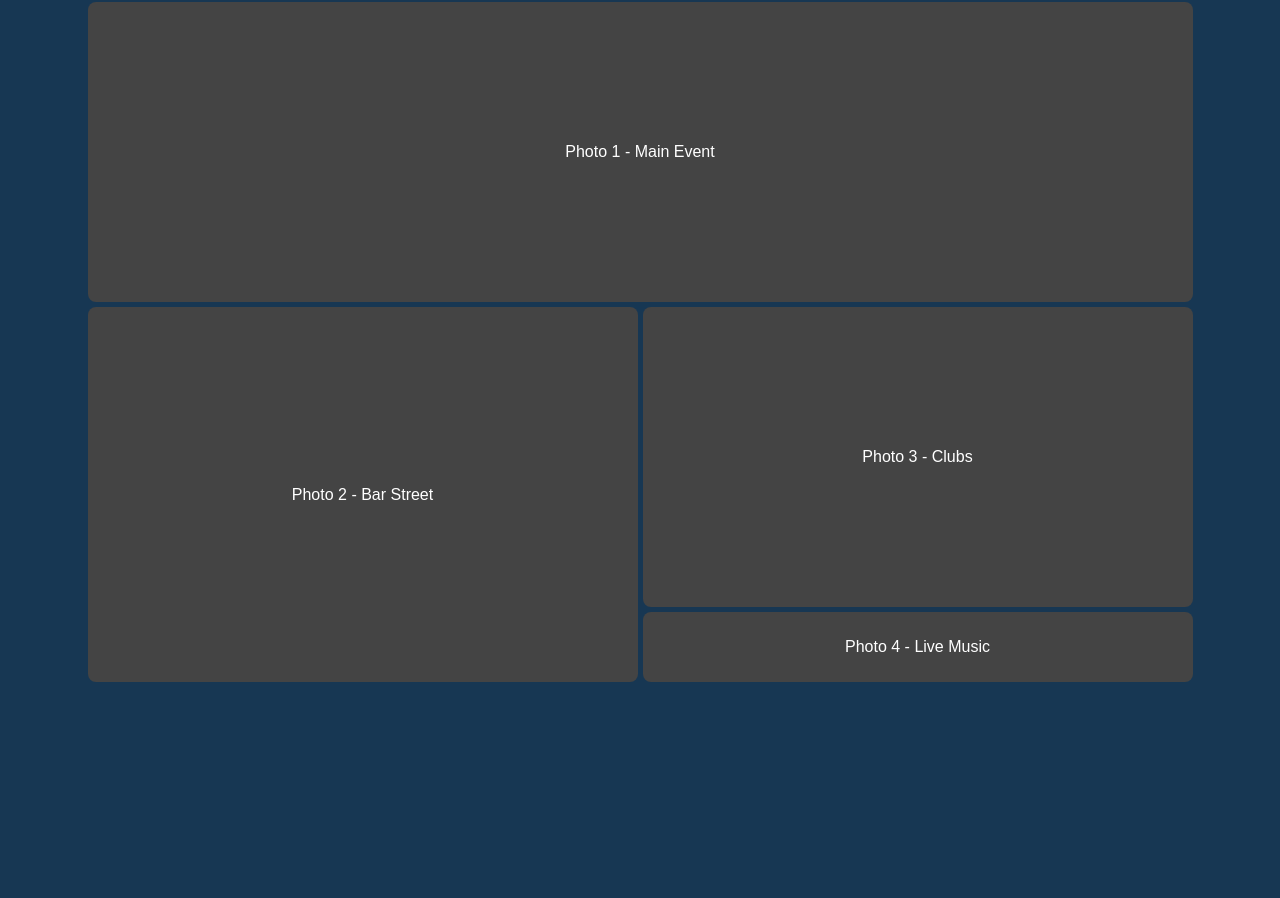
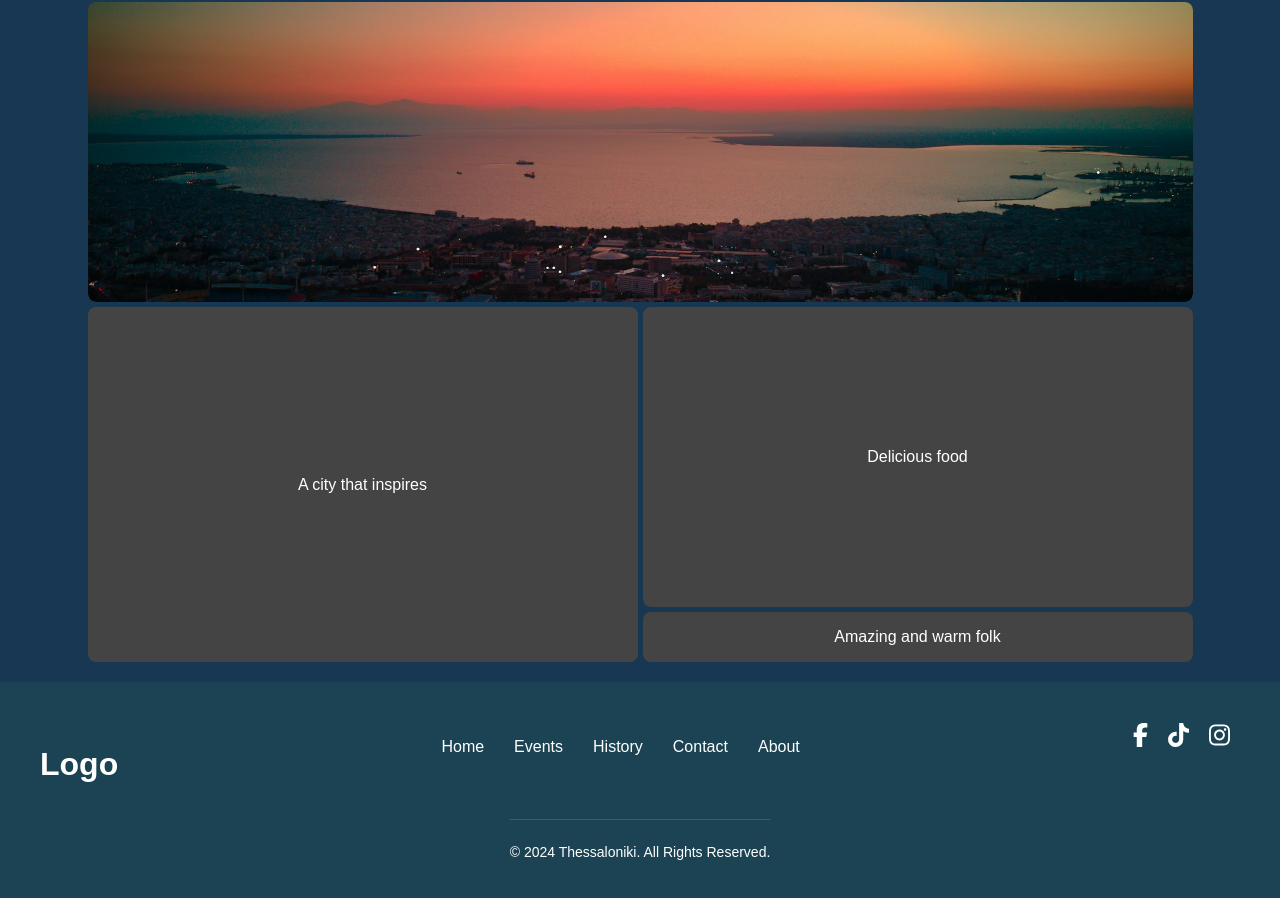
Before and after one commit to andreasgiannoudis/thessaloniki, a React (Vite) app: page / in a window 1280 px wide. Shown: the part 818-1716 px from the top of the page. Before the commit the page ends 1520 px from the top, so only its background shows below. Built offline with nearby package versions, Linux system fonts and the light colour scheme.

Commit message:
added footer and styled the nightlifeinfo

```diff
--- a/package.json
+++ b/package.json
@@ -10,6 +10,8 @@
     "preview": "vite preview"
   },
   "dependencies": {
+    "@fortawesome/free-brands-svg-icons": "^6.6.0",
+    "@fortawesome/react-fontawesome": "^0.2.2",
     "react": "^18.3.1",
     "react-dom": "^18.3.1",
     "react-slick": "^0.30.2",
--- a/src/App.jsx
+++ b/src/App.jsx
@@ -2,6 +2,7 @@ import './App.scss'
 import Header from './components/Header/Header'
 import HeroSection from './components/HeroSection/HeroSection'
 import NightLifeInfo from './components/NightLifeInfo/NightLifeInfo'
+import Footer from './components/Footer/Footer'
 
 function App() {
 
@@ -10,6 +11,7 @@ function App() {
       <Header />
       <HeroSection />
       <NightLifeInfo />
+      <Footer />
     </>
   )
 }
--- a/src/App.scss
+++ b/src/App.scss
@@ -3,3 +3,4 @@
 @import "./components/Header/header";
 @import "./components/HeroSection/heroSection";
 @import "./components/NightLifeInfo/nightLifeInfo";
+@import "./components/Footer/footer";
--- /dev/null
+++ b/src/components/Footer/Footer.jsx
@@ -0,0 +1,40 @@
+import React from 'react';
+import { FontAwesomeIcon } from '@fortawesome/react-fontawesome';
+import { faFacebookF, faTiktok, faInstagram } from '@fortawesome/free-brands-svg-icons';
+
+function Footer() {
+  return (
+    <footer className="footer">
+      <div className="footer-container">
+        <div className="footer-logo">
+          <h2>Logo</h2>
+        </div>
+        <div className="footer-links">
+          <ul>
+            <li><a href="#home">Home</a></li>
+            <li><a href="#about">Events</a></li>
+            <li><a href="#services">History</a></li>
+            <li><a href="#contact">Contact</a></li>
+            <li><a href="#contact">About</a></li>
+          </ul>
+        </div>
+        <div className="footer-social">
+          <a href="https://facebook.com" target="_blank" rel="noreferrer">
+            <FontAwesomeIcon icon={faFacebookF} />
+          </a>
+          <a href="https://tiktok.com" target="_blank" rel="noreferrer">
+            <FontAwesomeIcon icon={faTiktok} />
+          </a>
+          <a href="https://instagram.com" target="_blank" rel="noreferrer">
+            <FontAwesomeIcon icon={faInstagram} />
+          </a>
+        </div>
+      </div>
+      <div className="footer-bottom">
+        <p>&copy; 2024 Thessaloniki. All Rights Reserved.</p>
+      </div>
+    </footer>
+  );
+}
+
+export default Footer;
--- /dev/null
+++ b/src/components/Footer/_footer.scss
@@ -0,0 +1,80 @@
+.footer {
+    background-color: $footer-bg-color;
+    color: #fff;
+    padding: 40px 20px;
+    display: flex;
+    flex-direction: column;
+    justify-content: center;
+    align-items: center;
+
+    .footer-container {
+      display: flex;
+      justify-content: space-between;
+      width: 100%;
+      max-width: 1200px;
+      margin-bottom: 20px;
+
+      @media (max-width: 768px) {
+        flex-direction: column;
+        align-items: center;
+      }
+    }
+
+    .footer-logo {
+      font-size: 24px;
+      font-weight: bold;
+    }
+
+    .footer-links {
+      ul {
+        list-style: none;
+        padding: 0;
+        display: flex;
+
+        @media (max-width: 768px) {
+          margin: 20px 0;
+        }
+
+        li {
+          margin: 0 15px;
+
+          a {
+            color: #fff;
+            text-decoration: none;
+            font-size: 16px;
+
+            &:hover {
+              text-decoration: underline;
+            }
+          }
+        }
+      }
+    }
+
+    .footer-social {
+      a {
+        color: #fff;
+        margin: 0 10px;
+        font-size: 24px;
+
+        &:hover {
+          color: $secondary-color;
+        }
+      }
+
+      @media (max-width: 768px) {
+        margin-bottom: 20px;
+      }
+    }
+
+    .footer-bottom {
+      text-align: center;
+      font-size: 14px;
+      padding-top: 10px;
+      border-top: 1px solid #555;
+
+      @media (max-width: 768px) {
+        font-size: 12px;
+      }
+    }
+  }
--- a/src/components/NightLifeInfo/NightLifeInfo.jsx
+++ b/src/components/NightLifeInfo/NightLifeInfo.jsx
@@ -1,20 +1,22 @@
 import React from 'react';
+import sunset from '/src/assets/img/sunset.jpg';
+
 
 function NightLifeInfo() {
   return (
     <div className="nightlife-info">
       <div className="grid-container">
         <div className="grid-item item1">
-          <p>Photo 1 - Main Event</p>
+          <img src={sunset} alt="Sunset in Thessaloniki" />
         </div>
         <div className="grid-item item2">
-          <p>Photo 2 - Bar Street</p>
+          <p>A city that inspires</p>
         </div>
         <div className="grid-item item3">
-          <p>Photo 3 - Clubs</p>
+          <p>Delicious food</p>
         </div>
         <div className="grid-item item4">
-          <p>Photo 4 - Live Music</p>
+          <p>Amazing and warm folk</p>
         </div>
       </div>
     </div>
--- a/src/components/NightLifeInfo/_nightLifeInfo.scss
+++ b/src/components/NightLifeInfo/_nightLifeInfo.scss
@@ -17,10 +17,18 @@
     display: flex;
     justify-content: center;
     align-items: center;
-    padding: 10px;
     border-radius: 8px;
     font-size: 1rem;
     text-align: center;
+    overflow: hidden; /* Ensure content stays within bounds */
+  }
+
+  /* Style for the image */
+  .grid-item img {
+    width: 100%;
+    height: 100%;
+    object-fit: cover;
+    border-radius: 8px;
   }
 
   .item1 {
--- a/src/components/basicLayout/_variables.scss
+++ b/src/components/basicLayout/_variables.scss
@@ -1,5 +1,6 @@
 $primary-color: #173753;
 $secondary-color: #6DAEDB;
+$footer-bg-color: #1B4353;
 
 
 
```
Also changed, not shown: src/assets/img/sunset.jpg (added), 1 other file (tests, documents, lock files or other folders).
